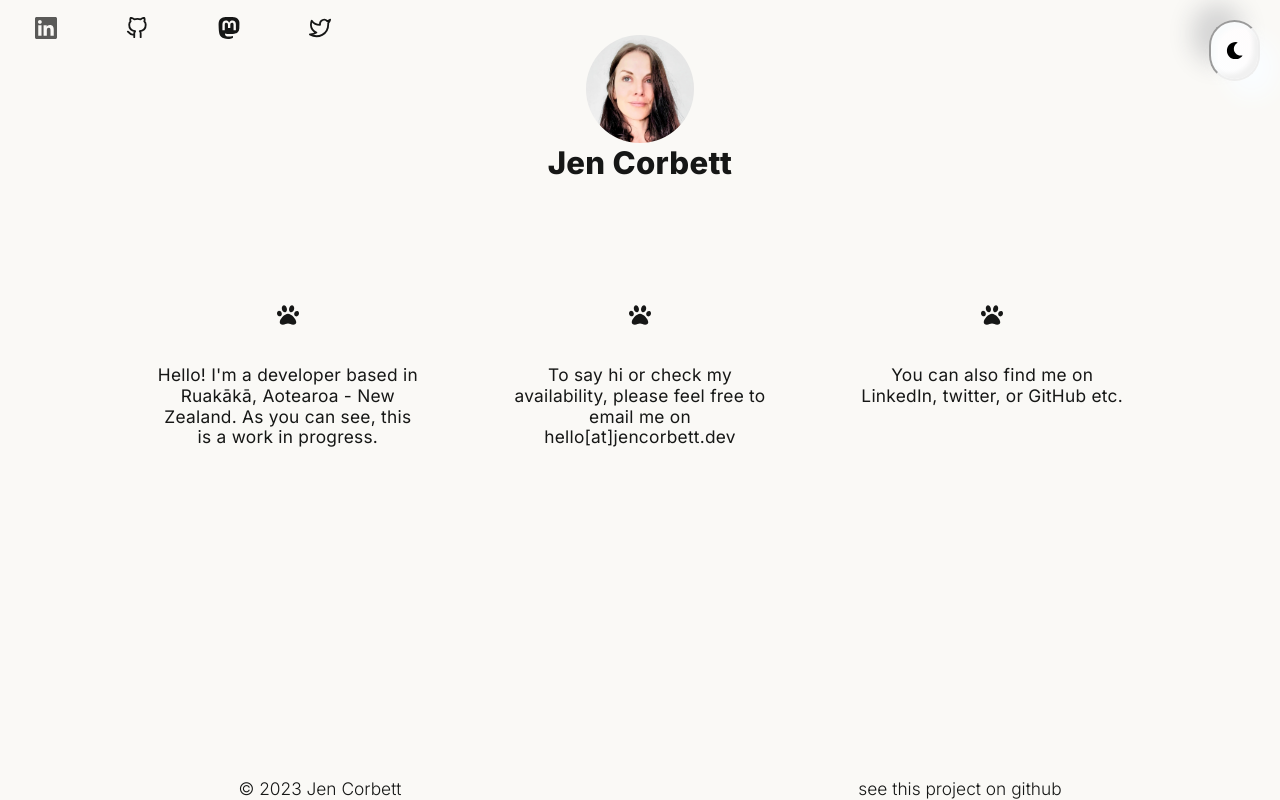
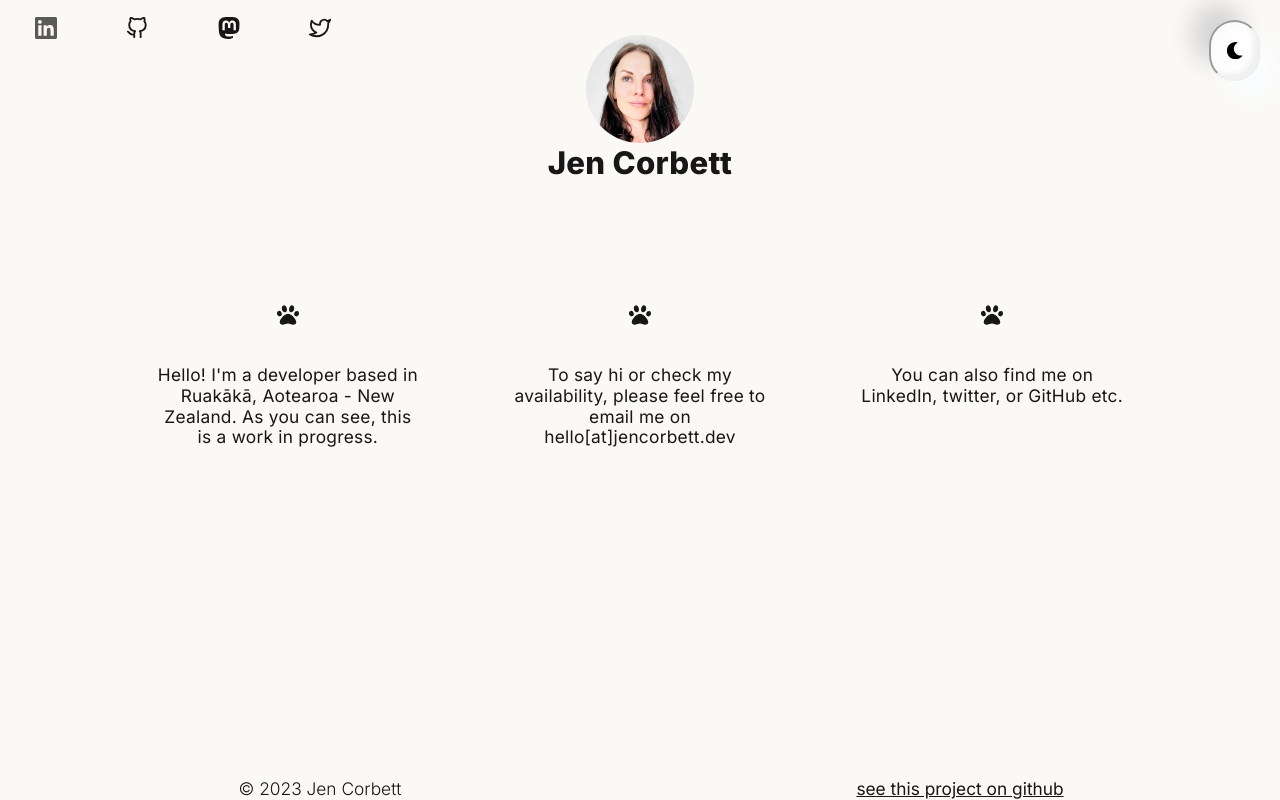
Before and after one commit to ajenstory/jencorbett.dev, a Next.js app in the folder app/: page / in a window 1280 px wide. Built offline with nearby package versions, Linux system fonts and the light colour scheme.

Commit message:
Adjust link style in footer

```diff
--- a/app/components/footer.module.css
+++ b/app/components/footer.module.css
@@ -10,10 +10,14 @@
   min-width: 20rem;
 }
 
+.footerlink {
+  text-decoration: underline;
+  font-weight: 400;
+}
+
 .footerlink:hover {
   font-style: italic;
-  text-decoration: underline;
-  font-weight: 400;
+  font-weight: 500;
   cursor: pointer;
   transition-delay: 2ms;
 }
```
